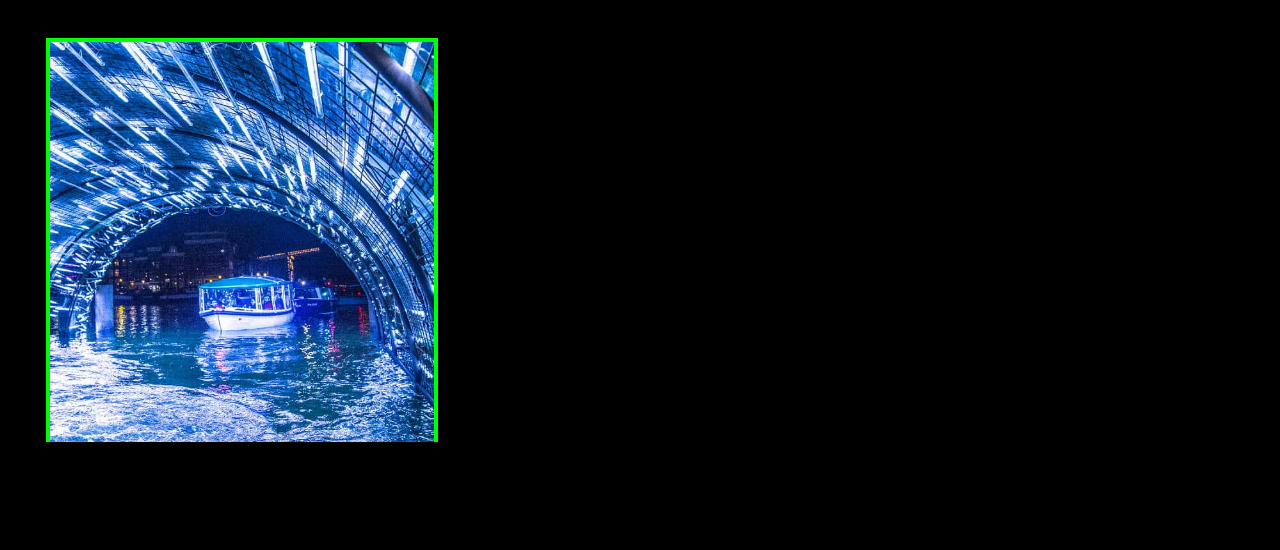
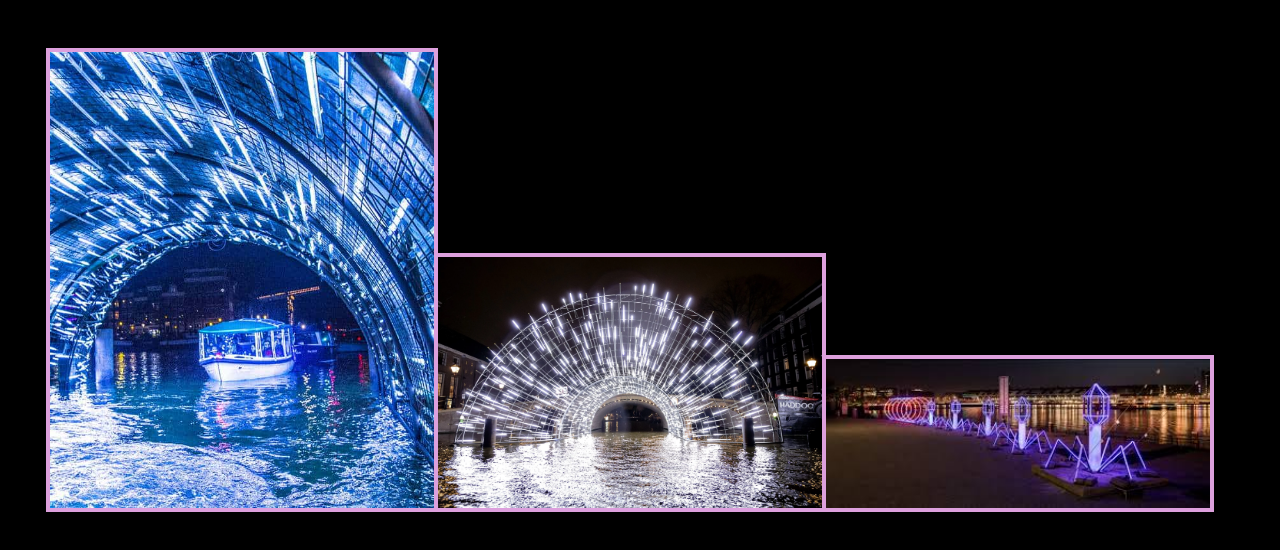
Before and after one commit to 88694/amsterdampromo, a plain HTML site: page index.html in a window 1280 px wide. Shown: the part 962-1512 px from the top of the page. Before the commit the page ends 1404 px from the top, so only its background shows below. Drawn offline with Linux system fonts and the light colour scheme.

Commit message:
8th commit homepage styling

```diff
--- a/assets/CSS/index.css
+++ b/assets/CSS/index.css
@@ -2,11 +2,24 @@ body{
     background-color: black;
 }
 
+.backline{
+    display: grid;
+}
+
 .boatpic{
-    outline: solid 4px  lime;
-    position: absolute;
+    outline: solid 4px plum;
+    position: relative;
+    display: grid (2, 2fr);
     left: 50px;
+    top: 10px;
     margin-top: 950px;
+    margin-bottom: 30px;
     width: 30%;
     height: 50%;
+    transition: transform .2s;
 }
+
+.boatpic:hover{
+    transform: scale(1.2);
+    z-index: 200;
+}
--- a/index.html
+++ b/index.html
@@ -52,8 +52,10 @@
     <br><br><br>
     <div class="infodivhomepage">
         <div class="blackline"></div>
-        <a href="https://amsterdamlightfestival.com/nl"><img src="./assets/pictures/Amsterdam-Grand-8-of-19-01.jpg" alt="Amsterdamboatpic" class="boatpic"></a>
-    </div>
+        <a href="https://amsterdamlightfestival.com/nl" target="_blank"><img src="./assets/pictures/Amsterdam-Grand-8-of-19-01.jpg" alt="Amsterdamboatpic" class="boatpic"></a>
+        <a href="https://amsterdamlightfestival.com/nl" target="_blank"><img src="./assets/pictures/image.png" alt="Amsterdamboatpic" class="boatpic"></a>
+        <a href="https://amsterdamlightfestival.com/nl" target="_blank"><img src="./assets/pictures/image2.png" alt="Amsterdamboatpic" class="boatpic"></a>
+        </div>
     <br><br>
 </body>
 </html>
```
Also changed, not shown: assets/pictures/image.png (added), assets/pictures/image2.png (added).
